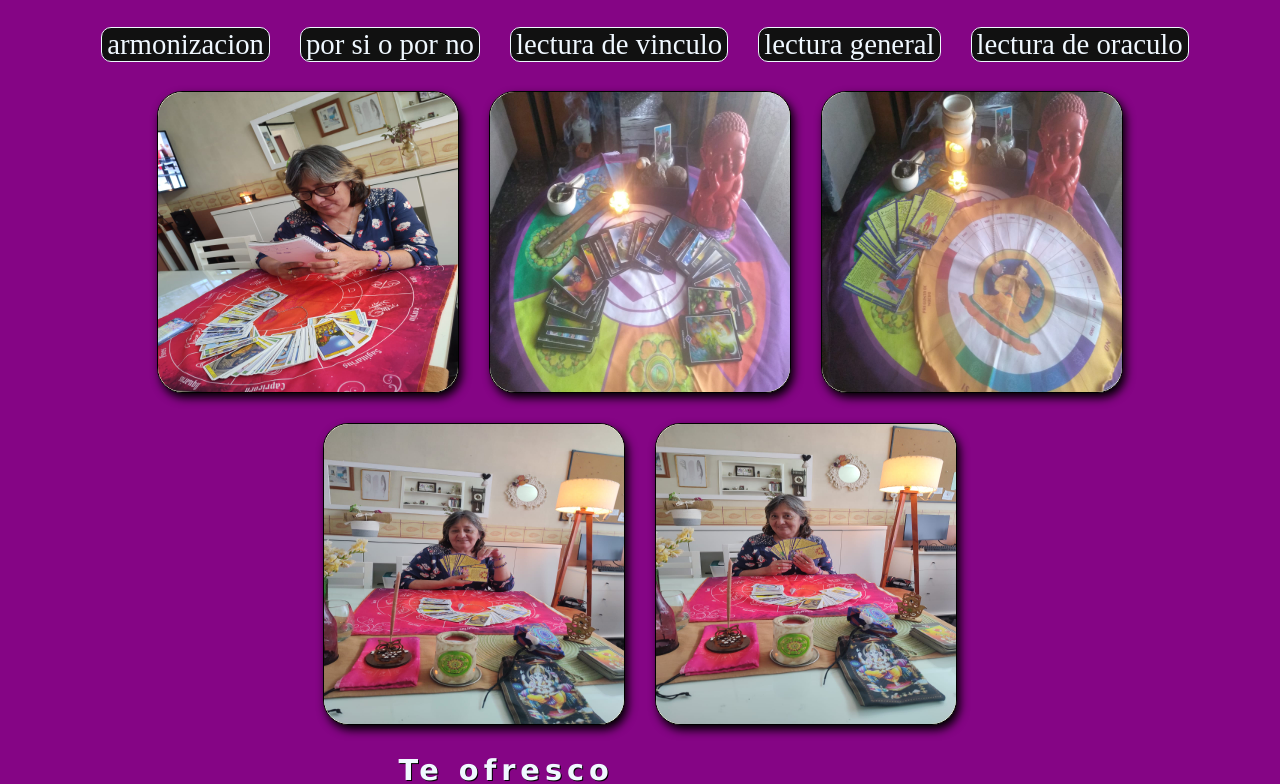
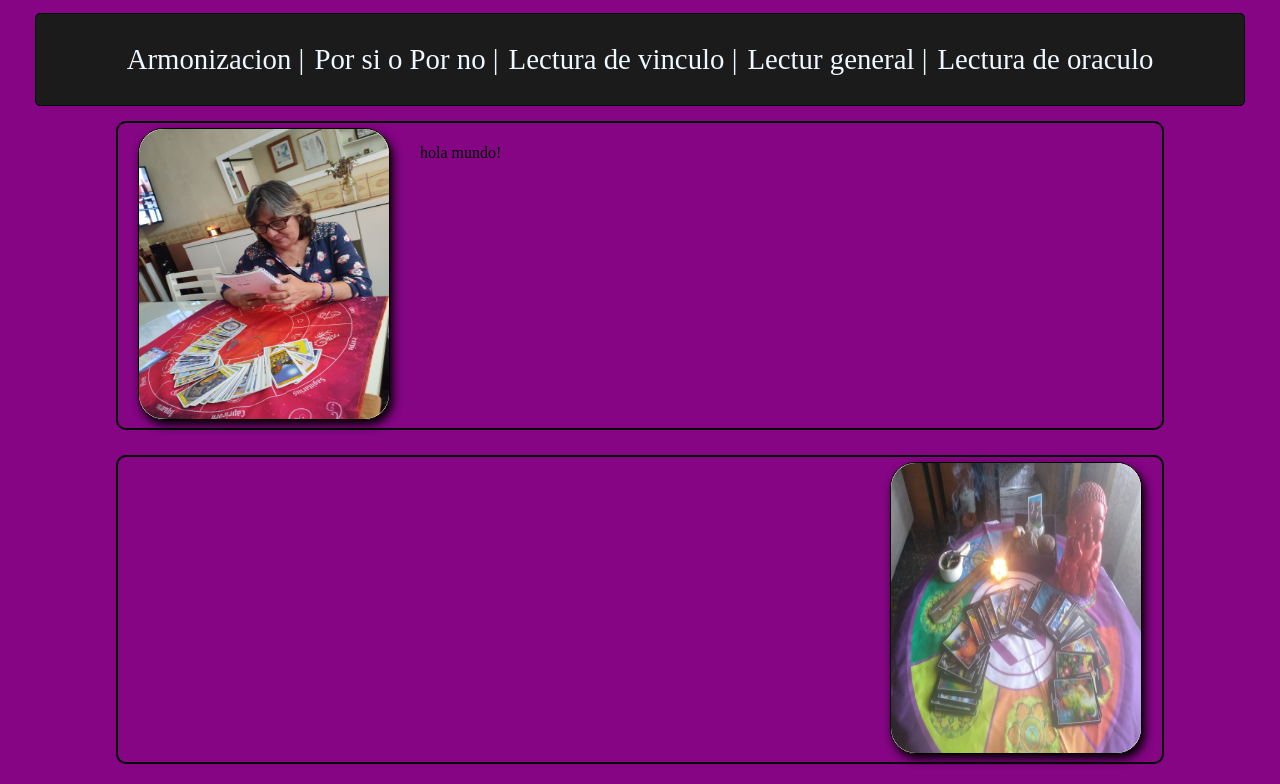
Before and after one commit to guille122/tarot, a plain HTML site: page index.html in a window 1280 px wide. Shown: the part 402-1186 px from the top of the page. Drawn offline with Linux system fonts and the light colour scheme.

Commit message:
cambio en el nav y galeria

```diff
--- a/index.html
+++ b/index.html
@@ -20,26 +20,45 @@
 
 
    <main>
+    <nav class="nav-container">
 
-   <ul class="container">
-    <li class="list-header">armonizacion</li>
-    <li class="list-header">por si o por no</li>
-    <li class="list-header">lectura de vinculo</li>
-    <li class="list-header">lectura general </li>
-    <li class="list-header">lectura de oraculo</li>
-   </ul>
+    <p class="p-nav">Armonizacion |</p>
+    <p class="p-nav">Por si o Por no |</p>
+    <p class="p-nav">Lectura de vinculo |</p>
+    <p class="p-nav">Lectur general |</p>
+    <p class="p-nav">Lectura de oraculo </p>
+
+    </nav>
 
     <article>
-
-        <section>
+        <section class="section-1">
 
             <div class="card-container"><img class="card" src="img/imagen-galeria.jpg" alt=""></div>
+            <p>hola mundo!</p>
+
+        </section>
+        <section class="section-2">
+
             <div class="card-container"><img class="card" src="img/imagen-galeria (2).jpg" alt=""></div>
+
+        </section>
+        <section class="section-1">
+
             <div class="card-container"><img class="card" src="img/imagen-galeria (3).jpg" alt=""></div>
+
+        </section>
+        <section class="section-2">
+
             <div class="card-container"><img class="card" src="img/imagen-galeria (4).jpg" alt=""></div>
+
+        </section>
+        <section class="section-1">
+
             <div class="card-container"><img class="card" src="img/imagen-galeria (5).jpg" alt=""></div>
 
         </section>
+
+
 
 
     </article>
--- a/styles/style.css
+++ b/styles/style.css
@@ -38,20 +38,32 @@ body{
         height: 100%;
         border-radius: 25px;
     }
-
-    section{
-        width: 100%;
+    .section-1{
+        border: 2px solid;
+        width: 80%;
+        height: 300px;
         display: flex;
-        flex-wrap: wrap;
-        justify-content: center;
-        gap: 30px;
+        padding-top: 5px;
+        padding-left: 20px;
+        gap:30px;
+        border-radius: 10px;
+    }
+    .section-2{
+        border: 2px solid;
+        width: 80%;
+        height: 300px;
+        display: flex;
+        flex-direction: row-reverse;
+        padding-top: 5px;
+        padding-right: 20px;
+        gap:30px;
+        border-radius: 10px;
 
     }
-
     .card-container{
         border: 1px solid;
-        height: 300px;
-        width: 300px;
+        height:290px;
+        width: 250px;
         box-shadow: 3px 5px 10px;
         background-color: beige;
         border-radius: 25px;
@@ -62,37 +74,34 @@ body{
        transform: scale(1.1);
     }
     article{
+        justify-content: center;
         display: flex;
         flex-wrap: wrap;
         gap: 25px;
 
     }
 
-/*listas de header*/
-    .container{
+/*listas de nav*/
+    .nav-container{
         display: flex;
-        list-style:none;
+        gap: 10px;
         font-size: 1.8em;
-        gap: 30px;
         flex-wrap: wrap;
-        padding: 0;
-        padding-left: 10px;
         justify-content: center;
-
+        border: 1px solid;
+        border-radius: 5px;
+        margin: 15px 35px;
+        background-color: rgb(27, 27, 27);
+    }
+    .p-nav{
+        color: aliceblue;
     }
 
-    .list-header{
-        border: 1px solid;
-        border-radius: 10px;
-        background-color: rgb(17, 17, 17);
-        color: aliceblue;
-        padding-right: 5px;
-        padding-left: 5px;
 
-    }
 
-    .list-header:hover{
+    .p-nav:hover{
         animation: rotate 0.7s ease-in-out both;
+        cursor:pointer;
 
     }
     @keyframes rotate {
```
